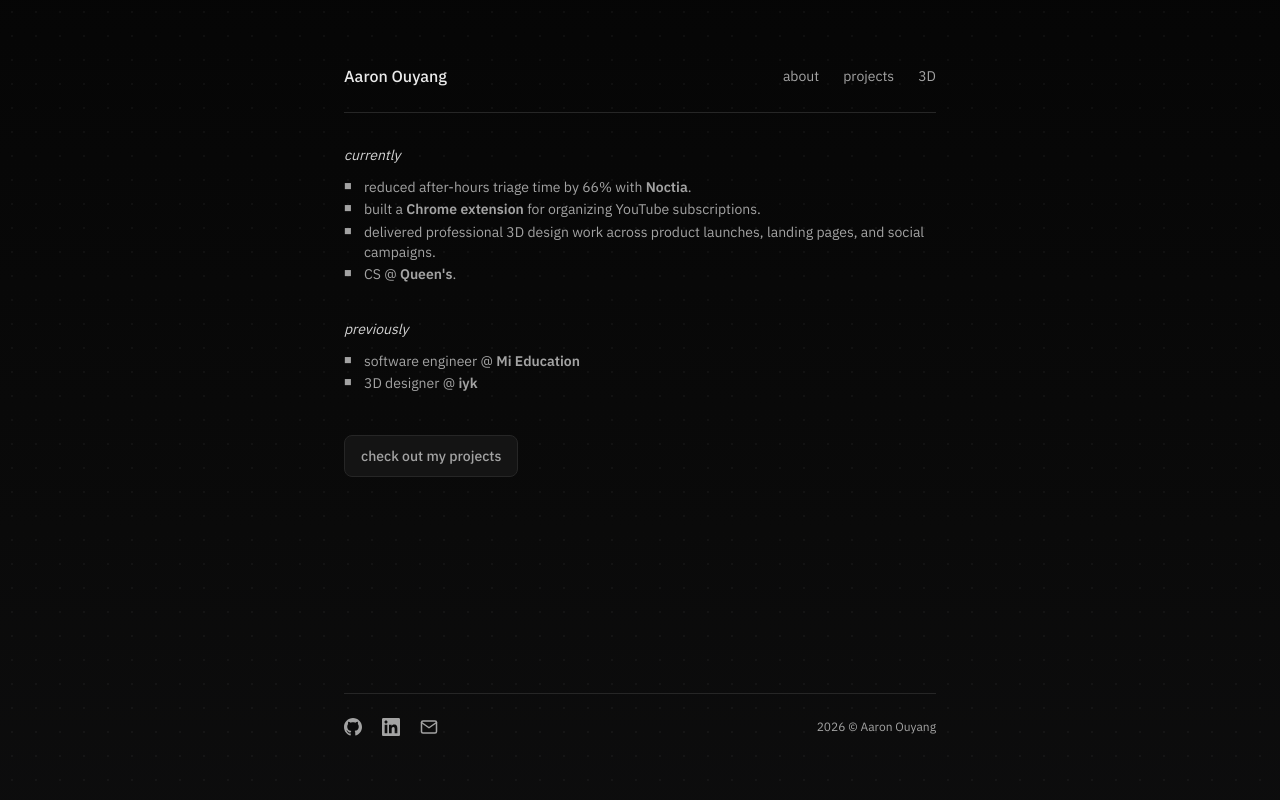
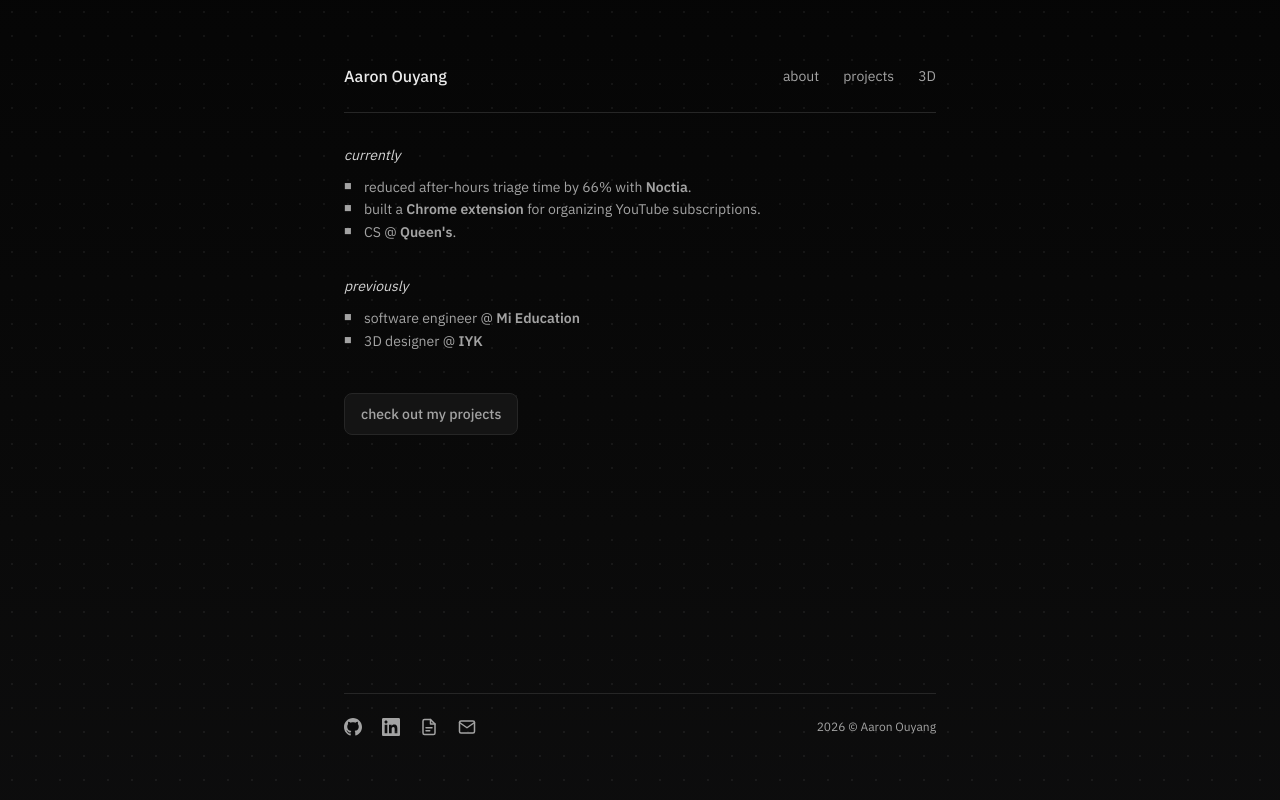
Before and after one commit to aaronouyang/aaronouyang-site, a Next.js app: page /about in a window 1280 px wide. Built offline with nearby package versions, Linux system fonts and the light colour scheme.

Commit message:
add resume

```diff
--- a/app/about/page.tsx
+++ b/app/about/page.tsx
@@ -37,9 +37,6 @@ export default function AboutPage() {
               for organizing YouTube subscriptions.
             </li>
             <li>
-              delivered professional 3D design work across product launches, landing pages, and social campaigns.
-            </li>
-            <li>
               CS @{" "}
               <Link
                 href="https://www.queensu.ca/"
@@ -76,7 +73,7 @@ export default function AboutPage() {
                 rel="noreferrer"
                 className="font-semibold underline underline-offset-4"
               >
-                iyk
+                IYK
               </Link>
             </li>
           </ul>
--- a/app/components/SiteShell.tsx
+++ b/app/components/SiteShell.tsx
@@ -8,11 +8,23 @@ const navLinks = [
 ];
 
 const footerLinks = [
-  { href: "https://github.com/aaronouyang", label: "GitHub", icon: "github" },
+  {
+    href: "https://github.com/aaronouyang",
+    label: "GitHub",
+    icon: "github",
+    openInNewTab: true,
+  },
   {
     href: "https://www.linkedin.com/in/aaronletianouyang",
     label: "LinkedIn",
     icon: "linkedin",
+    openInNewTab: true,
+  },
+  {
+    href: "/AaronOuyang_Resume.pdf",
+    label: "Resume",
+    icon: "resume",
+    openInNewTab: true,
   },
   { href: "mailto:aaron.ouyang05@gmail.com", label: "Email", icon: "email" },
 ];
@@ -37,6 +49,15 @@ function FooterIcon({ icon }: { icon: string }) {
         <svg width={size} height={size} viewBox="0 0 24 24" fill="none" stroke="currentColor" strokeWidth="2" strokeLinecap="round" strokeLinejoin="round" aria-hidden>
           <path d="M4 4h16c1.1 0 2 .9 2 2v12c0 1.1-.9 2-2 2H4c-1.1 0-2-.9-2-2V6c0-1.1.9-2 2-2z" />
           <polyline points="22,6 12,13 2,6" />
+        </svg>
+      );
+    case "resume":
+      return (
+        <svg width={size} height={size} viewBox="0 0 24 24" fill="none" stroke="currentColor" strokeWidth="2" strokeLinecap="round" strokeLinejoin="round" aria-hidden>
+          <path d="M14 2H6a2 2 0 0 0-2 2v16a2 2 0 0 0 2 2h12a2 2 0 0 0 2-2V8z" />
+          <polyline points="14,2 14,8 20,8" />
+          <line x1="8" y1="13" x2="16" y2="13" />
+          <line x1="8" y1="17" x2="13" y2="17" />
         </svg>
       );
     default:
@@ -99,8 +120,8 @@ export default function SiteShell({ title, eyebrow, children }: SiteShellProps)
                 <a
                   key={link.href}
                   href={link.href}
-                  target={link.href.startsWith("http") ? "_blank" : undefined}
-                  rel={link.href.startsWith("http") ? "noreferrer" : undefined}
+                  target={link.openInNewTab ? "_blank" : undefined}
+                  rel={link.openInNewTab ? "noreferrer" : undefined}
                   className="hover:text-foreground transition-colors"
                   aria-label={link.label}
                 >
--- a/app/globals.css
+++ b/app/globals.css
@@ -7,7 +7,7 @@
   --accent: #eaeaea;
   --card: #141414;
   --border: #262626;
-  --grid-dot: rgba(255, 255, 255, 0.04);
+  --grid-dot: rgba(255, 255, 255, 0.06);
 }
 
 @theme inline {
```
Also changed, not shown: 1 other file (tests, documents, lock files or other folders).
